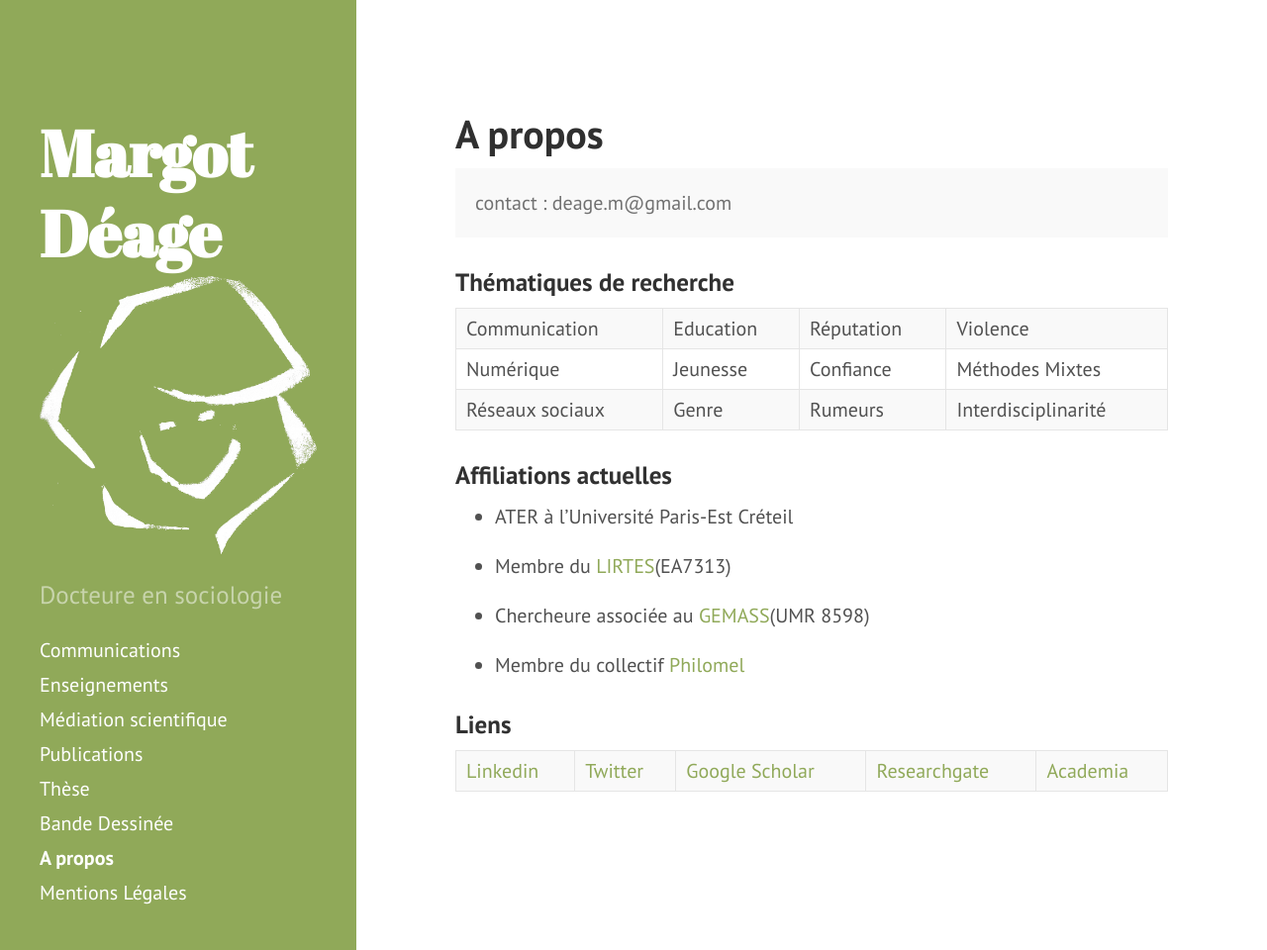
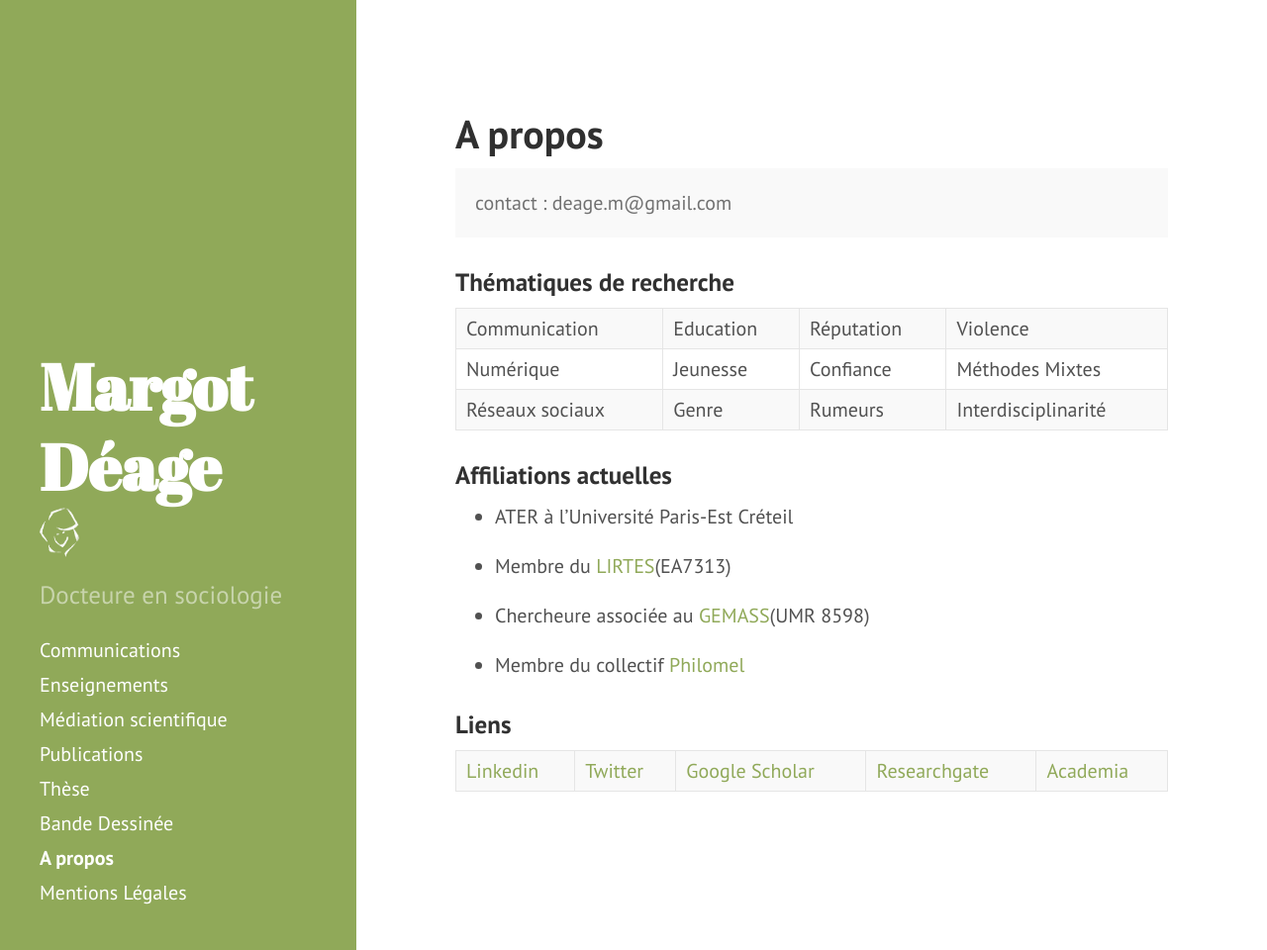
Before and after one commit to margotdeage/margotdeage.github.io, a Jekyll site: the page built from index.md, in a window 1280 px wide and 960 px high. Shown: the whole window at 99% size. Built offline with Jekyll 4.4.1, drawn with Linux system fonts in a browser that asks for light colours; the list of posts is cut into pages by our own code.

Commit message:
Update sidebar.html

```diff
--- a/_includes/sidebar.html
+++ b/_includes/sidebar.html
@@ -5,7 +5,7 @@
         <a href="{{ "/" | relative_url }}">
           {{ site.title }}
         </a>
-        <img src="https://github.com/margotdeage/margotdeage.github.io/blob/gh-pages/icon.png?raw=true" alt="Margot Déage"/>
+        <img src="https://github.com/margotdeage/margotdeage.github.io/blob/gh-pages/icon.png?raw=true" alt="Margot Déage"    width="40" height="50"/>
       </h1>
       <p class="lead">{{ site.description }}</p>
     </div>
```
